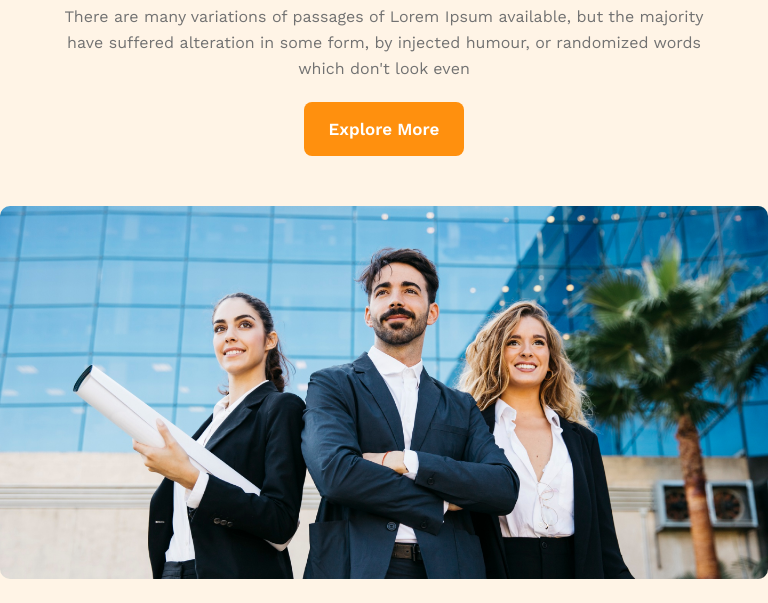
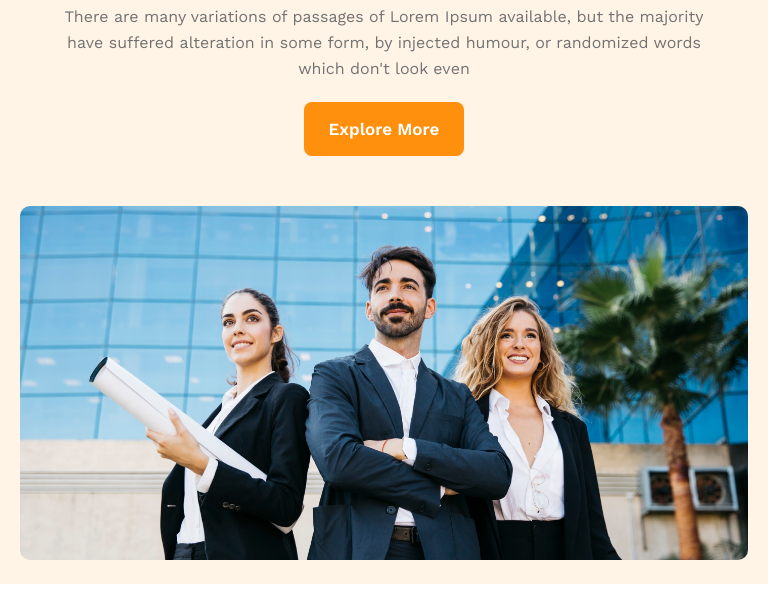
Before and after one commit to adilhamza-learnwithadil/architects_responsive_website, a plain HTML site: page index.html in a window 768 px wide. Shown: the part 251-854 px from the top of the page. Drawn offline with nearby package versions, Linux system fonts and the light colour scheme.

Commit message:
header full compleat

```diff
--- a/styles/style.css
+++ b/styles/style.css
@@ -106,6 +106,7 @@
 
 
 /* Responsive */
+/* Mobile Device */
 @media screen and (max-width:640px) {
   #head{
     padding-left: 15px ;
@@ -114,5 +115,17 @@
 
   .flex{
     flex-direction: column;
+    align-items: center;
+    text-align: center;
   }
 }
+
+
+/* Tab Device */
+
+@media screen and (min-width: 640px) and (max-width:1024px) {
+    #head{
+    padding-left: 20px ;
+    padding-right: 20px;
+  }
+}
```
